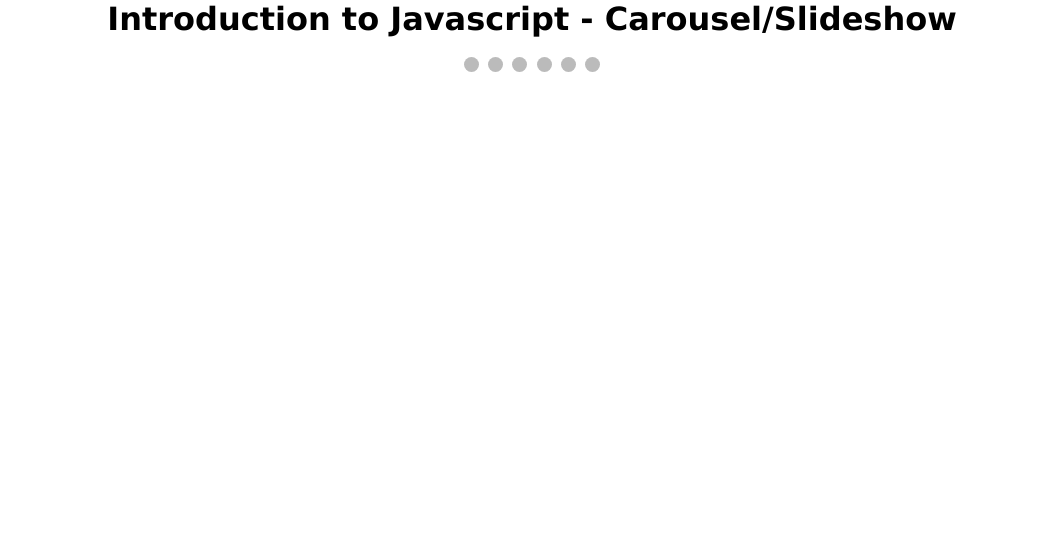
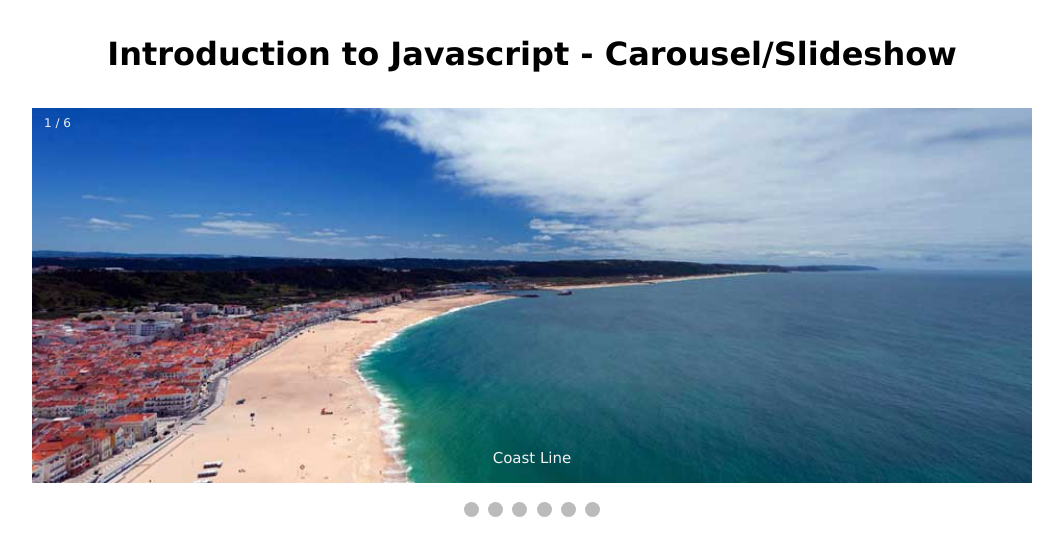
Before and after one commit to tee2588/zuri_assignments, a plain HTML site: page index.html in a window 1280 px wide. Shown: the whole page, without its empty margins (108-1171 px from the left). Drawn offline with Linux system fonts and the light colour scheme.

Commit message:
update html and css files

```diff
--- a/index.html
+++ b/index.html
@@ -12,7 +12,7 @@
     <h1>Introduction to Javascript - Carousel/Slideshow</h1>
 
     <div class="slideshow-container">
-      <div class="mySlides fade">
+      <div class="mySlides fade" style="display: block;">
         <div class="numbertext">1 / 6</div>
         <img src="./images/coast.jpg" />
         <div class="text">Coast Line</div>
--- a/styles.css
+++ b/styles.css
@@ -12,6 +12,8 @@ body {
 
 h1{
     text-align: center;
+    padding-bottom: 35px;
+    padding-top: 35px;
 }
 .slideshow-container {
     max-width: 1000px;
```
